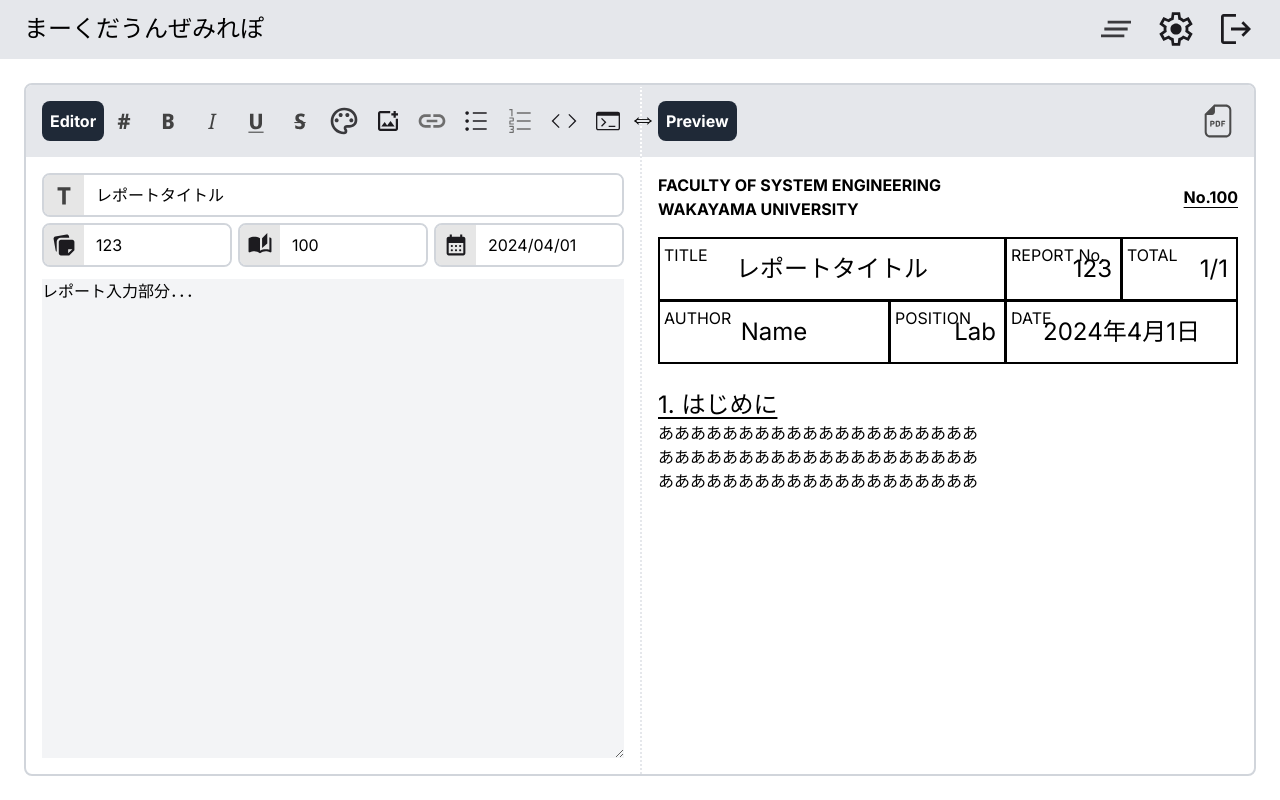
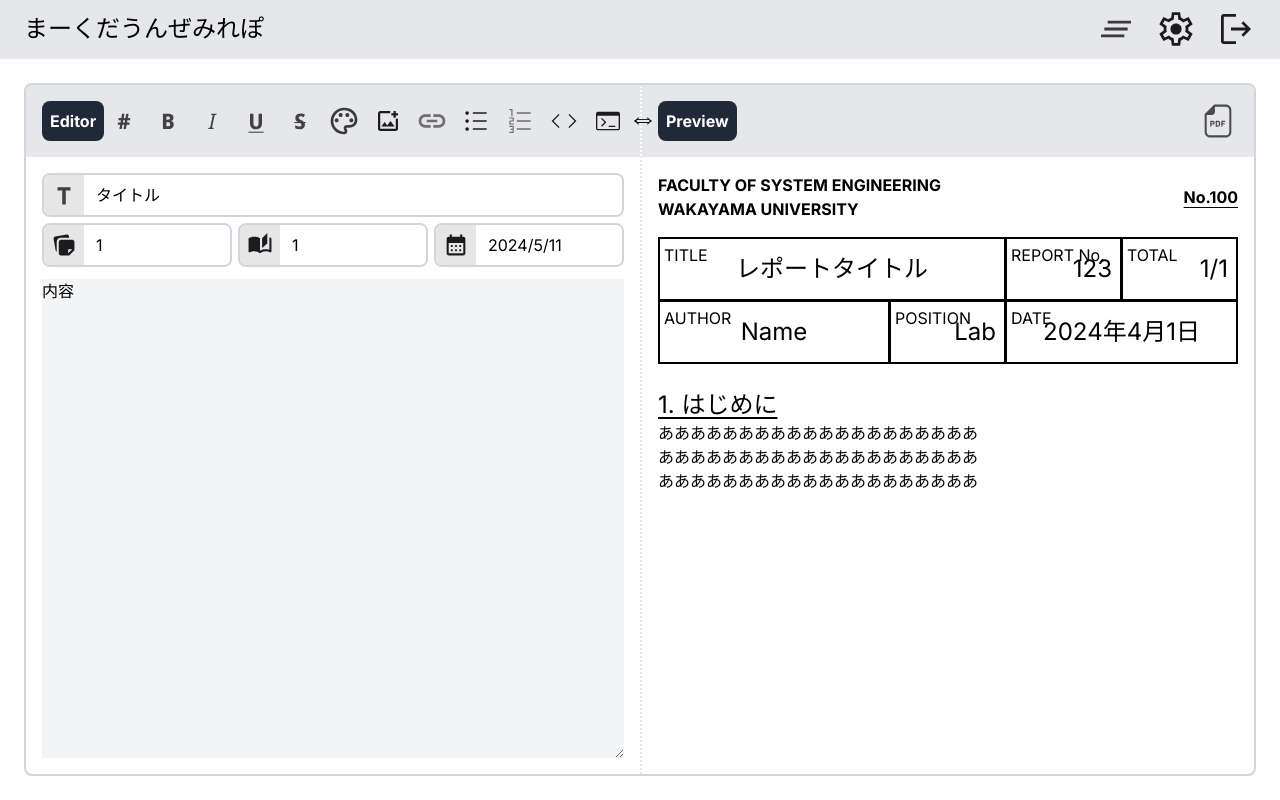
Before and after one commit to YoslabEngineers/seminar-report-editor, a Next.js app in the folder next-app/: page /edit in a window 1280 px wide. Built offline with nearby package versions, Linux system fonts and the light colour scheme; no server answers.

Commit message:
update: pageから受け取った内容の表示

```diff
--- a/next-app/src/app/_components/ReportEditor/ReportEditor.container.tsx
+++ b/next-app/src/app/_components/ReportEditor/ReportEditor.container.tsx
@@ -1,5 +1,20 @@
 import { ReportEditorView } from './ReportEditor.view'
+import type { Report } from '@/app/_domain/model/report'
 
-export const ReportEditorContainer = () => {
-  return <ReportEditorView />
+export const ReportEditorContainer = ({ report }: { report: Report }) => {
+  const pageNumber = report.getPageNumber().toString()
+  const reportNumber = report.getReportNumber().toString()
+  const content = report.getContent()
+  const seminarDate = report.getSeminarDate().toLocaleDateString('ja-JP')
+  const title = report.getTitle()
+
+  return (
+    <ReportEditorView
+      pageNumber={pageNumber}
+      reportNumber={reportNumber}
+      content={content}
+      seminarDate={seminarDate}
+      title={title}
+    />
+  )
 }
--- a/next-app/src/app/_components/ReportEditor/ReportEditor.view.tsx
+++ b/next-app/src/app/_components/ReportEditor/ReportEditor.view.tsx
@@ -17,7 +17,19 @@ import IconReportNum from '@assets/icons/report_num.svg'
 import IconPageNum from '@assets/icons/page_num.svg'
 import IconDate from '@assets/icons/date.svg'
 
-export const ReportEditorView = () => {
+export const ReportEditorView = ({
+  pageNumber,
+  reportNumber,
+  content,
+  seminarDate,
+  title,
+}: {
+  pageNumber: string
+  reportNumber: string
+  content: string
+  seminarDate: string
+  title: string
+}) => {
   return (
     <>
       <div className='flex flex-col'>
@@ -119,7 +131,7 @@ export const ReportEditorView = () => {
               </label>
               <input
                 type='text'
-                value='レポートタイトル'
+                value={title}
                 name='report-title'
                 className='w-full pl-3'
               />
@@ -136,7 +148,7 @@ export const ReportEditorView = () => {
               </label>
               <input
                 type='text'
-                value='123'
+                value={reportNumber}
                 name='report-number'
                 className='w-full text-left pl-3'
               />
@@ -153,7 +165,7 @@ export const ReportEditorView = () => {
               </label>
               <input
                 type='text'
-                value='100'
+                value={pageNumber}
                 name='report-page-number'
                 className='w-full text-left pl-3'
               />
@@ -170,7 +182,7 @@ export const ReportEditorView = () => {
               </label>
               <input
                 type='text'
-                value='2024/04/01'
+                value={seminarDate}
                 name='report-date'
                 className='w-full text-left pl-3'
               />
@@ -182,7 +194,7 @@ export const ReportEditorView = () => {
             <textarea
               name='report-area'
               className='w-full h-full bg-gray-100 overflow-hidden text-base'>
-              レポート入力部分．．．
+              {content}
             </textarea>
           </div>
         </div>
--- a/next-app/src/app/edit/page.tsx
+++ b/next-app/src/app/edit/page.tsx
@@ -23,7 +23,7 @@ export default function Edit() {
       <div className='w-full h-full p-6 relative'>
         <div className='w-full h-full grid grid-cols-2 justify-between gap-0 border-2 border-gray-300 rounded-lg overflow-hidden'>
           {/* エディター */}
-          <ReportEditor />
+          <ReportEditor report={report} />
 
           {/* プレビュー */}
           <ReportPreview />
--- a/next-app/src/app/edit/service.ts
+++ b/next-app/src/app/edit/service.ts
@@ -4,7 +4,7 @@
 import { Report } from '@/app/_domain/model/report'
 import { User } from '@/app/_domain/model/user'
 
-export const getReport = ({ user, reportId }: { user: User; reportId?: number }) => {
+export const getReport = ({ user, reportId }: { user: User, reportId?: number }) => {
   if (!reportId) {
     //TODO: ドメイン層に実装
     // getDraftReport()
```
